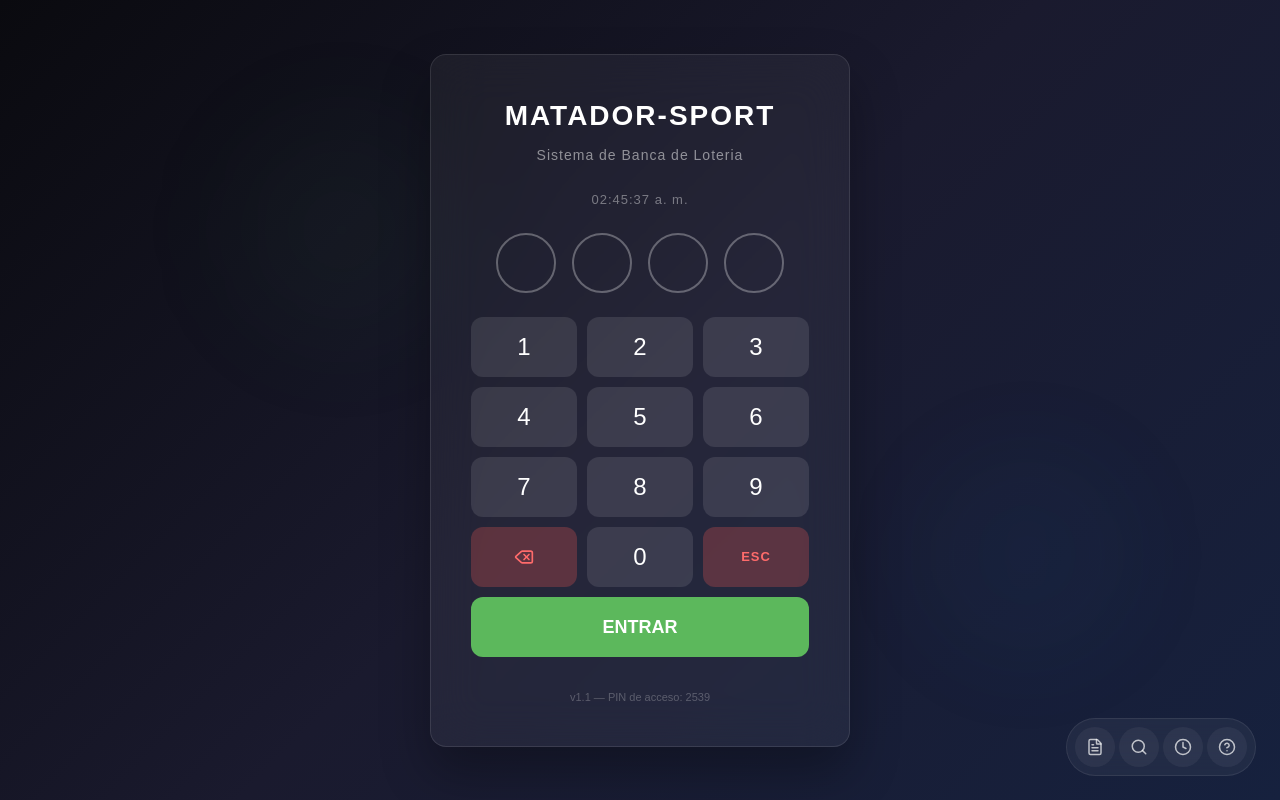
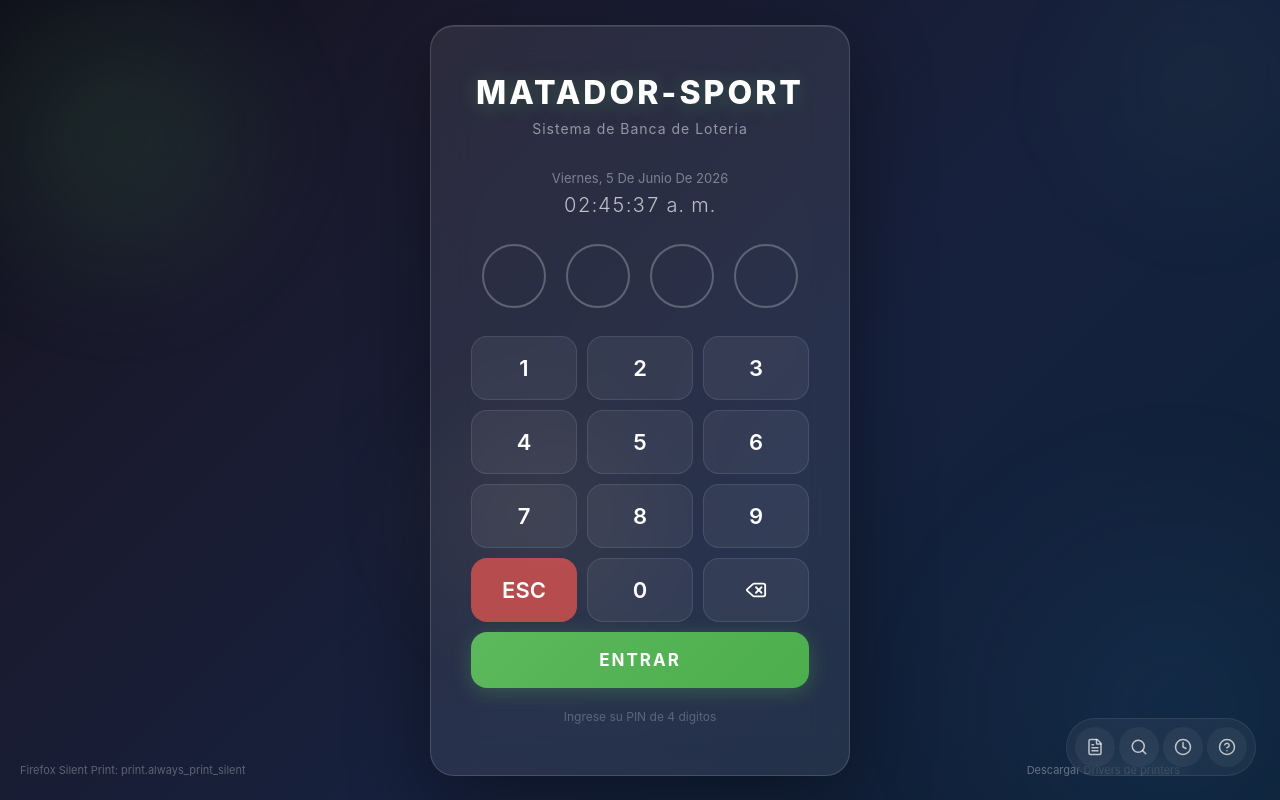
Before and after one commit to systemapropos-sp/matador-sport, a React (Vite) app: page /betting-pool/play-monitor#/sessions/new in a window 1280 px wide. Built offline with nearby package versions, Linux system fonts and the light colour scheme.

Commit message:
v2: professional login with glassmorphism + PWA

```diff
--- a/src/App.tsx
+++ b/src/App.tsx
@@ -8,10 +8,11 @@ export default function App() {
   return (
     <Routes>
       <Route path="/sessions/new" element={<Login />} />
+      <Route path="/login" element={<Login />} />
       <Route path="/betting-pool/ticket/create" element={<Dashboard />} />
       <Route path="/betting-pool/historical-sale" element={<HistoricalSales />} />
       <Route path="/betting-pool/play-monitor" element={<PlayMonitor />} />
-      <Route path="/" element={<Navigate to="/betting-pool/ticket/create" replace />} />
+      <Route path="/" element={<Navigate to="/sessions/new" replace />} />
     </Routes>
   );
 }
--- a/src/pages/Login.tsx
+++ b/src/pages/Login.tsx
@@ -1,134 +1,229 @@
 import { useState, useEffect, useCallback, useRef } from "react";
 import { motion, AnimatePresence } from "framer-motion";
 import { useNavigate } from "react-router-dom";
-import {
-  FileText,
-  Search,
-  Clock,
-  HelpCircle,
-  Delete,
-  ArrowRight,
-} from "lucide-react";
+import { Delete, FileText, Search, Clock, HelpCircle } from "lucide-react";
 
 const CORRECT_PIN = "2539";
 const AUTH_DURATION = 8 * 60 * 60 * 1000; // 8 hours in ms
 
-// ──── Sub-components ───────────────────────────────────────────────
+/* ─── Floating Orb Component ─── */
+function FloatingOrb({
+  color,
+  size,
+  x,
+  y,
+  duration,
+  delay = 0,
+}: {
+  color: string;
+  size: number;
+  x: string;
+  y: string;
+  duration: number;
+  delay?: number;
+}) {
+  return (
+    <motion.div
+      style={{
+        position: "absolute",
+        width: size,
+        height: size,
+        borderRadius: "50%",
+        background: `radial-gradient(circle, ${color} 0%, transparent 70%)`,
+        left: x,
+        top: y,
+        filter: "blur(40px)",
+        pointerEvents: "none",
+        zIndex: 0,
+      }}
+      animate={{
+        x: [0, 30, -20, 15, 0],
+        y: [0, -25, 20, -15, 0],
+        scale: [1, 1.1, 0.95, 1.05, 1],
+      }}
+      transition={{
+        repeat: Infinity,
+        repeatType: "reverse",
+        duration,
+        delay,
+        ease: "easeInOut",
+      }}
+    />
+  );
+}
 
-/** 4 circular PIN dots that fill as digits are entered */
+/* ─── PIN Dots Component ─── */
 function PinDots({
   count,
   shake,
+  errorMode,
 }: {
   count: number;
   shake: boolean;
+  errorMode: boolean;
 }) {
   return (
     <motion.div
       animate={
         shake
-          ? { x: [0, -10, 10, -10, 10, 0] }
+          ? { x: [0, -12, 12, -12, 12, -8, 8, 0] }
           : { x: 0 }
       }
-      transition={{ duration: 0.4 }}
-      className="flex items-center justify-center gap-4"
+      transition={{ duration: 0.45 }}
+      className="flex items-center justify-center gap-5"
     >
       {[0, 1, 2, 3].map((i) => (
         <motion.div
           key={i}
           className="flex items-center justify-center"
           style={{
-            width: 60,
-            height: 60,
+            width: 64,
+            height: 64,
             borderRadius: "50%",
-            border: "2px solid rgba(255,255,255,0.3)",
+            border: `2px solid ${errorMode && i < count ? "rgba(217,83,79,0.6)" : i < count ? "rgba(92,184,92,0.8)" : "rgba(255,255,255,0.25)"}`,
             background:
-              i < count ? "#5cb85c" : "transparent",
+              errorMode && i < count
+                ? "rgba(217,83,79,0.3)"
+                : i < count
+                ? "#5cb85c"
+                : "transparent",
             boxShadow:
-              i < count
-                ? "0 0 20px rgba(92,184,92,0.5)"
+              errorMode && i < count
+                ? "0 0 25px rgba(217,83,79,0.4)"
+                : i < count
+                ? "0 0 25px rgba(92,184,92,0.5)"
                 : "none",
           }}
           initial={false}
           animate={
             i < count
-              ? { scale: [0, 1.2, 1], borderColor: "rgba(92,184,92,0.8)" }
-              : { scale: 1, borderColor: "rgba(255,255,255,0.3)" }
+              ? { scale: [0, 1.2, 1] }
+              : { scale: 1 }
           }
-          transition={{ duration: 0.3, ease: "easeOut" }}
+          transition={{
+            type: "spring",
+            stiffness: 400,
+            damping: 15,
+            delay: i < count ? 0 : 0,
+          }}
         >
+          <AnimatePresence>
             {i < count && (
-            <motion.div
+              <motion.span
                 initial={{ scale: 0, opacity: 0 }}
                 animate={{ scale: 1, opacity: 1 }}
-              className="text-white font-bold text-xl"
+                exit={{ scale: 0, opacity: 0 }}
+                transition={{ duration: 0.2 }}
+                className="text-white font-bold text-2xl select-none"
+                style={{ textShadow: "0 2px 4px rgba(0,0,0,0.3)" }}
               >
-              <ArrowRight size={20} strokeWidth={3} />
-            </motion.div>
+                {"*"}
+              </motion.span>
             )}
+          </AnimatePresence>
         </motion.div>
       ))}
     </motion.div>
   );
 }
 
-/** Individual keypad button */
+/* ─── Keypad Button Component ─── */
 function KeypadButton({
   label,
   onClick,
   variant = "default",
   index = 0,
+  className = "",
 }: {
   label: React.ReactNode;
   onClick: () => void;
-  variant?: "default" | "enter" | "clear";
+  variant?: "default" | "enter" | "esc" | "backspace";
   index?: number;
+  className?: string;
 }) {
-  const baseStyle: React.CSSProperties = {
-    height: 60,
-    borderRadius: 12,
-    fontSize: variant === "enter" ? 18 : 24,
-    fontWeight: variant === "enter" ? 700 : 500,
+  const getBg = () => {
+    switch (variant) {
+      case "enter":
+        return "linear-gradient(135deg, #5cb85c, #4cae4c)";
+      case "esc":
+        return "rgba(217,83,79,0.8)";
+      case "backspace":
+        return "rgba(255,255,255,0.06)";
+      default:
+        return "rgba(255,255,255,0.06)";
+    }
+  };
+
+  const getHoverBg = () => {
+    switch (variant) {
+      case "enter":
+        return "linear-gradient(135deg, #4cae4c, #449d44)";
+      case "esc":
+        return "rgba(217,83,79,1)";
+      default:
+        return "rgba(255,255,255,0.12)";
+    }
+  };
+
+  const getActiveBg = () => {
+    switch (variant) {
+      case "enter":
+        return "linear-gradient(135deg, #449d44, #3d8b3d)";
+      case "esc":
+        return "rgba(201,48,44,1)";
+      default:
+        return "rgba(255,255,255,0.2)";
+    }
+  };
+
+  const getColor = () => {
+    switch (variant) {
+      case "enter":
+        return "#fff";
+      case "esc":
+        return "#fff";
+      default:
+        return "#fff";
+    }
+  };
+
+  return (
+    <motion.button
+      className={className}
+      style={{
+        height: 64,
+        borderRadius: 16,
+        fontSize: variant === "enter" ? 18 : 22,
+        fontWeight: variant === "enter" ? 700 : 600,
         cursor: "pointer",
         userSelect: "none",
         display: "flex",
         alignItems: "center",
         justifyContent: "center",
-    border: "none",
+        border:
+          variant === "enter" || variant === "esc"
+            ? "none"
+            : "1px solid rgba(255,255,255,0.1)",
         outline: "none",
-  };
-
-  const variantStyles: Record<string, React.CSSProperties> = {
-    default: {
-      background: "rgba(255,255,255,0.1)",
-      color: "#fff",
-    },
-    enter: {
-      background: "#5cb85c",
-      color: "#fff",
-      gridColumn: "1 / -1",
-      width: "100%",
-    },
-    clear: {
-      background: "rgba(217,83,79,0.3)",
-      color: "#ff6b6b",
-      fontSize: 16,
-      fontWeight: 600,
-    },
-  };
-
-  return (
-    <motion.button
-      style={{ ...baseStyle, ...variantStyles[variant] }}
-      initial={{ opacity: 0, y: 15 }}
+        background: getBg(),
+        color: getColor(),
+        transition: "background 0.15s ease",
+      }}
+      initial={{ opacity: 0, y: 20 }}
       animate={{ opacity: 1, y: 0 }}
       transition={{
-        delay: 0.4 + index * 0.05,
-        duration: 0.3,
+        delay: 0.3 + index * 0.04,
+        duration: 0.35,
         ease: "easeOut",
       }}
-      whileHover={{ scale: 1.05, backgroundColor: "rgba(255,255,255,0.2)" }}
-      whileTap={{ scale: 0.95, backgroundColor: "rgba(255,255,255,0.3)" }}
+      whileHover={{
+        scale: 1.05,
+        background: getHoverBg(),
+      }}
+      whileTap={{
+        scale: 0.95,
+        background: getActiveBg(),
+      }}
       onClick={onClick}
     >
       {label}
@@ -136,12 +231,8 @@ function KeypadButton({
   );
 }
 
-/** Bottom-right floating shortcuts bar */
-function ShortcutsBar({
-  navigate,
-}: {
-  navigate: (path: string) => void;
-}) {
+/* ─── Shortcuts Bar ─── */
+function ShortcutsBar({ navigate }: { navigate: (path: string) => void }) {
   const [hovered, setHovered] = useState<number | null>(null);
 
   const shortcuts = [
@@ -155,7 +246,7 @@ function ShortcutsBar({
     <motion.div
       initial={{ opacity: 0, y: 20 }}
       animate={{ opacity: 1, y: 0 }}
-      transition={{ delay: 0.8, duration: 0.5 }}
+      transition={{ delay: 1, duration: 0.5 }}
       style={{
         position: "fixed",
         bottom: 24,
@@ -204,7 +295,6 @@ function ShortcutsBar({
             >
               <Icon size={18} />
             </motion.button>
-            {/* Tooltip */}
             <AnimatePresence>
               {hovered === i && (
                 <motion.div
@@ -238,23 +328,23 @@ function ShortcutsBar({
   );
 }
 
-// ──── Main Login Component ─────────────────────────────────────────
-
+/* ─── Main Login Component ─── */
 export default function Login() {
   const navigate = useNavigate();
-  const [pin, setPin] = useState<string>("");
-  const [error, setError] = useState<string>("");
+  const [pin, setPin] = useState("");
+  const [error, setError] = useState("");
   const [shake, setShake] = useState(false);
+  const [errorMode, setErrorMode] = useState(false);
   const [currentTime, setCurrentTime] = useState(new Date());
   const autoValidateTimer = useRef<ReturnType<typeof setTimeout> | null>(null);
 
-  // Update clock every second
+  // Update clock
   useEffect(() => {
     const t = setInterval(() => setCurrentTime(new Date()), 1000);
     return () => clearInterval(t);
   }, []);
 
-  // Check if already authenticated
+  // Check existing auth
   useEffect(() => {
     const ts = localStorage.getItem("matador_auth_timestamp");
     if (ts && Date.now() - parseInt(ts, 10) < AUTH_DURATION) {
@@ -262,7 +352,7 @@ export default function Login() {
     }
   }, [navigate]);
 
-  // Handle PIN validation
+  // Validate PIN
   const validatePin = useCallback(
     (p: string) => {
       if (p === CORRECT_PIN) {
@@ -271,46 +361,47 @@ export default function Login() {
         navigate("/betting-pool/ticket/create");
       } else {
         setError("PIN incorrecto");
+        setErrorMode(true);
         setShake(true);
         setTimeout(() => {
           setShake(false);
           setPin("");
-        }, 600);
+          setErrorMode(false);
+        }, 800);
       }
     },
     [navigate]
   );
 
-  // Auto-validate when 4 digits entered
+  // Auto-submit on 4 digits
   useEffect(() => {
     if (pin.length === 4) {
       autoValidateTimer.current = setTimeout(() => {
         validatePin(pin);
-      }, 500);
+      }, 400);
     }
     return () => {
       if (autoValidateTimer.current) clearTimeout(autoValidateTimer.current);
     };
   }, [pin, validatePin]);
 
-  // Handle digit input
+  // Digit input
   const handleDigit = useCallback((digit: string) => {
     setError("");
-    setPin((prev) => {
-      if (prev.length >= 4) return prev;
-      return prev + digit;
-    });
+    setPin((prev) => (prev.length >= 4 ? prev : prev + digit));
   }, []);
 
-  // Handle backspace
+  // Backspace
   const handleBackspace = useCallback(() => {
     setError("");
+    setErrorMode(false);
     setPin((prev) => prev.slice(0, -1));
   }, []);
 
-  // Handle clear
+  // Clear
   const handleClear = useCallback(() => {
     setError("");
+    setErrorMode(false);
     setPin("");
   }, []);
 
@@ -336,19 +427,26 @@ export default function Login() {
     return () => window.removeEventListener("keydown", handleKeyDown);
   }, [pin, handleDigit, handleBackspace, handleClear, validatePin]);
 
-  // Keypad layout: 1-2-3, 4-5-6, 7-8-9, del-0-enter
-  const keypadRows = [
-    ["1", "2", "3"],
-    ["4", "5", "6"],
-    ["7", "8", "9"],
-  ];
-
   const timeStr = currentTime.toLocaleTimeString("es-ES", {
     hour: "2-digit",
     minute: "2-digit",
     second: "2-digit",
     hour12: true,
   });
+
+  const dateStr = currentTime.toLocaleDateString("es-ES", {
+    weekday: "long",
+    year: "numeric",
+    month: "long",
+    day: "numeric",
+  });
+
+  // Keypad rows
+  const keypadNumbers = [
+    ["1", "2", "3"],
+    ["4", "5", "6"],
+    ["7", "8", "9"],
+  ];
 
   return (
     <div
@@ -360,87 +458,83 @@ export default function Login() {
         justifyContent: "center",
         position: "relative",
         overflow: "hidden",
-        background: "linear-gradient(135deg, #0a0a0f 0%, #1a1a2e 50%, #16213e 100%)",
+        background: "linear-gradient(135deg, #0f0f1a 0%, #1a1a2e 25%, #16213e 60%, #0d2137 100%)",
+        fontFamily:
+          '-apple-system, BlinkMacSystemFont, "Segoe UI", Roboto, Arial, sans-serif',
       }}
     >
-      {/* Subtle animated background orbs */}
-      <div
-        style={{
-          position: "absolute",
-          top: "10%",
-          left: "15%",
-          width: 300,
-          height: 300,
-          borderRadius: "50%",
-          background: "radial-gradient(circle, rgba(92,184,92,0.08) 0%, transparent 70%)",
-          filter: "blur(60px)",
-          animation: "pulse 8s ease-in-out infinite",
-          zIndex: 0,
-        }}
+      {/* ── Floating Orbs ── */}
+      <FloatingOrb
+        color="rgba(92,184,92,0.15)"
+        size={400}
+        x="-5%"
+        y="-10%"
+        duration={10}
+        delay={0}
       />
-      <div
-        style={{
-          position: "absolute",
-          bottom: "15%",
-          right: "10%",
-          width: 250,
-          height: 250,
-          borderRadius: "50%",
-          background: "radial-gradient(circle, rgba(51,122,183,0.1) 0%, transparent 70%)",
-          filter: "blur(50px)",
-          animation: "pulse 10s ease-in-out infinite reverse",
-          zIndex: 0,
-        }}
+      <FloatingOrb
+        color="rgba(51,122,183,0.12)"
+        size={500}
+        x="70%"
+        y="60%"
+        duration={12}
+        delay={2}
+      />
+      <FloatingOrb
+        color="rgba(240,173,78,0.08)"
+        size={350}
+        x="30%"
+        y="40%"
+        duration={9}
+        delay={1}
+      />
+      <FloatingOrb
+        color="rgba(92,184,92,0.06)"
+        size={300}
+        x="80%"
+        y="-5%"
+        duration={11}
+        delay={3}
       />
 
-      {/* CSS for pulse animation */}
-      <style>{`
-        @keyframes pulse {
-          0%, 100% { transform: scale(1); opacity: 0.6; }
-          50% { transform: scale(1.2); opacity: 1; }
-        }
-      `}</style>
-
-      {/* ─── Main Card ─── */}
+      {/* ── Glassmorphism Card ── */}
       <motion.div
-        initial={{ opacity: 0, y: 30 }}
-        animate={{ opacity: 1, y: 0 }}
+        initial={{ opacity: 0, y: 30, scale: 0.95 }}
+        animate={{ opacity: 1, y: 0, scale: 1 }}
         transition={{ duration: 0.6, ease: "easeOut" }}
         style={{
-          width: "100%",
-          maxWidth: 420,
-          margin: "0 16px",
-          padding: 40,
-          borderRadius: 16,
-          background: "rgba(255,255,255,0.05)",
-          backdropFilter: "blur(24px)",
-          WebkitBackdropFilter: "blur(24px)",
-          border: "1px solid rgba(255,255,255,0.1)",
-          boxShadow: "0 25px 50px rgba(0,0,0,0.3)",
-          position: "relative",
-          zIndex: 10,
+          width: 420,
+          padding: "48px 40px",
+          borderRadius: 24,
+          background: "rgba(255,255,255,0.08)",
+          backdropFilter: "blur(20px)",
+          WebkitBackdropFilter: "blur(20px)",
+          border: "1px solid rgba(255,255,255,0.15)",
+          boxShadow:
+            "0 25px 80px rgba(0,0,0,0.4), inset 0 1px 0 rgba(255,255,255,0.1)",
           display: "flex",
           flexDirection: "column",
           alignItems: "center",
-          gap: 24,
+          position: "relative",
+          zIndex: 10,
         }}
       >
-        {/* Logo area */}
+        {/* Logo */}
         <motion.div
-          initial={{ opacity: 0, y: 20 }}
+          initial={{ opacity: 0, y: -15 }}
           animate={{ opacity: 1, y: 0 }}
-          transition={{ delay: 0.1, duration: 0.5 }}
-          style={{ textAlign: "center" }}
+          transition={{ delay: 0.2, duration: 0.5 }}
+          className="text-center"
         >
           <h1
             style={{
-              fontSize: 28,
-              fontWeight: 700,
-              letterSpacing: 2,
+              fontSize: 32,
+              fontWeight: 800,
               color: "#fff",
+              letterSpacing: 3,
+              textShadow: "0 2px 20px rgba(92,184,92,0.3)",
               margin: 0,
-              textTransform: "uppercase",
-              fontFamily: "Arial, Helvetica, sans-serif",
+              lineHeight: 1.2,
             }}
           >
             MATADOR-SPORT
@@ -449,7 +543,8 @@ export default function Login() {
             style={{
               fontSize: 14,
               color: "rgba(255,255,255,0.5)",
-              margin: "8px 0 0 0",
+              marginTop: 6,
+              marginBottom: 30,
               letterSpacing: 1,
             }}
           >
@@ -457,43 +552,62 @@ export default function Login() {
           </p>
         </motion.div>
 
-        {/* Time display */}
+        {/* Date/Time */}
         <motion.div
           initial={{ opacity: 0 }}
           animate={{ opacity: 1 }}
-          transition={{ delay: 0.2, duration: 0.5 }}
+          transition={{ delay: 0.3, duration: 0.4 }}
+          className="text-center"
+          style={{ marginBottom: 24 }}
+        >
+          <div
             style={{
               fontSize: 13,
               color: "rgba(255,255,255,0.4)",
+              textTransform: "capitalize",
+              marginBottom: 2,
+            }}
+          >
+            {dateStr}
+          </div>
+          <div
+            style={{
+              fontSize: 20,
+              fontWeight: 300,
+              color: "rgba(255,255,255,0.7)",
+              fontVariantNumeric: "tabular-nums",
               letterSpacing: 1,
             }}
           >
             {timeStr}
+          </div>
         </motion.div>
 
-        {/* PIN display dots */}
+        {/* PIN Dots */}
         <motion.div
-          initial={{ opacity: 0, y: 15 }}
-          animate={{ opacity: 1, y: 0 }}
-          transition={{ delay: 0.3, duration: 0.5 }}
-          style={{ width: "100%" }}
+          initial={{ opacity: 0, scale: 0.8 }}
+          animate={{ opacity: 1, scale: 1 }}
+          transition={{ delay: 0.35, duration: 0.4 }}
+          style={{ marginBottom: 28 }}
         >
-          <PinDots count={pin.length} shake={shake} />
+          <PinDots count={pin.length} shake={shake} errorMode={errorMode} />
         </motion.div>
 
-        {/* Error message */}
+        {/* Error Message */}
         <AnimatePresence>
           {error && (
             <motion.div
-              initial={{ opacity: 0, height: 0 }}
-              animate={{ opacity: 1, height: "auto" }}
-              exit={{ opacity: 0, height: 0 }}
-              transition={{ duration: 0.2 }}
+              initial={{ opacity: 0, y: -8, height: 0 }}
+              animate={{ opacity: 1, y: 0, height: "auto" }}
+              exit={{ opacity: 0, y: -8, height: 0 }}
+              transition={{ duration: 0.25 }}
               style={{
                 color: "#ff6b6b",
-                fontSize: 14,
-                fontWeight: 600,
+                fontSize: 13,
+                fontWeight: 500,
+                marginBottom: 16,
                 textAlign: "center",
+                textShadow: "0 0 10px rgba(255,107,107,0.3)",
               }}
             >
               {error}
@@ -501,7 +615,7 @@ export default function Login() {
           )}
         </AnimatePresence>
 
-        {/* Numeric keypad */}
+        {/* Keypad Grid */}
         <div
           style={{
             display: "grid",
@@ -510,67 +624,152 @@ export default function Login() {
             width: "100%",
           }}
         >
-          {keypadRows.map((row, ri) =>
-            row.map((digit, ci) => (
+          {/* Number rows */}
+          {keypadNumbers.map((row, rowIdx) =>
+            row.map((num, colIdx) => {
+              const idx = rowIdx * 3 + colIdx;
+              return (
                 <KeypadButton
-                key={digit}
-                label={digit}
-                onClick={() => handleDigit(digit)}
-                index={ri * 3 + ci}
+                  key={num}
+                  label={num}
+                  onClick={() => handleDigit(num)}
+                  variant="default"
+                  index={idx}
                 />
-            ))
+              );
+            })
           )}
 
-          {/* Bottom row: Backspace, 0, (empty spacer for visual balance) */}
+          {/* Bottom row: ESC, 0, Backspace */}
           <KeypadButton
-            label={<Delete size={20} />}
-            onClick={handleBackspace}
-            variant="clear"
+            label="ESC"
+            onClick={handleClear}
+            variant="esc"
             index={9}
           />
           <KeypadButton
             label="0"
             onClick={() => handleDigit("0")}
+            variant="default"
             index={10}
           />
           <KeypadButton
-            label={
-              <span style={{ fontSize: 13, fontWeight: 700, letterSpacing: 1 }}>
-                ESC
-              </span>
-            }
-            onClick={handleClear}
-            variant="clear"
+            label={<Delete size={22} />}
+            onClick={handleBackspace}
+            variant="backspace"
             index={11}
           />
 
-          {/* ENTER button */}
-          <KeypadButton
-            label="ENTRAR"
+          {/* ENTRAR button - spans 3 columns */}
+          <motion.button
+            style={{
+              gridColumn: "1 / -1",
+              height: 56,
+              borderRadius: 16,
+              fontSize: 17,
+              fontWeight: 700,
+              cursor: "pointer",
+              userSelect: "none",
+              display: "flex",
+              alignItems: "center",
+              justifyContent: "center",
+              border: "none",
+              outline: "none",
+              background: "linear-gradient(135deg, #5cb85c, #4cae4c)",
+              color: "#fff",
+              textTransform: "uppercase",
+              letterSpacing: 2,
+              boxShadow: "0 4px 20px rgba(92,184,92,0.3)",
+            }}
+            initial={{ opacity: 0, y: 15 }}
+            animate={{ opacity: 1, y: 0 }}
+            transition={{ delay: 0.7, duration: 0.35 }}
+            whileHover={{
+              scale: 1.02,
+              background: "linear-gradient(135deg, #4cae4c, #449d44)",
+              boxShadow: "0 6px 25px rgba(92,184,92,0.4)",
+            }}
+            whileTap={{
+              scale: 0.98,
+              background: "linear-gradient(135deg, #449d44, #3d8b3d)",
+            }}
             onClick={() => pin.length === 4 && validatePin(pin)}
-            variant="enter"
-            index={12}
-          />
+          >
+            ENTRAR
+          </motion.button>
         </div>
 
-        {/* Footer */}
+        {/* Hint */}
+        <motion.p
+          initial={{ opacity: 0 }}
+          animate={{ opacity: 1 }}
+          transition={{ delay: 0.9, duration: 0.4 }}
+          style={{
+            marginTop: 20,
+            fontSize: 12,
+            color: "rgba(255,255,255,0.25)",
+            textAlign: "center",
+          }}
+        >
+          Ingrese su PIN de 4 digitos
+        </motion.p>
+      </motion.div>
+
+      {/* ── Footer Links ── */}
       <motion.div
         initial={{ opacity: 0 }}
         animate={{ opacity: 1 }}
-          transition={{ delay: 0.9, duration: 0.5 }}
+        transition={{ delay: 1.1, duration: 0.5 }}
+        style={{
+          position: "fixed",
+          bottom: 20,
+          left: 20,
+          zIndex: 20,
+        }}
+      >
+        <div
           style={{
             fontSize: 11,
-            color: "rgba(255,255,255,0.25)",
-            textAlign: "center",
-            marginTop: 8,
+            color: "rgba(255,255,255,0.3)",
+            lineHeight: 1.6,
           }}
         >
-          v1.1 &mdash; PIN de acceso: 2539
-        </motion.div>
+          <div>Firefox Silent Print: print.always_print_silent</div>
+        </div>
       </motion.div>
 
-      {/* ─── Bottom shortcuts bar ─── */}
-      <ShortcutsBar navigate={(p) => navigate(p)} />
+      <motion.div
+        initial={{ opacity: 0 }}
+        animate={{ opacity: 1 }}
+        transition={{ delay: 1.1, duration: 0.5 }}
+        style={{
+          position: "fixed",
+          bottom: 20,
+          right: 100,
+          zIndex: 20,
+        }}
+      >
+        <a
+          href="/drivers"
+          style={{
+            fontSize: 11,
+            color: "rgba(255,255,255,0.35)",
+            textDecoration: "none",
+            transition: "color 0.2s",
+          }}
+          onMouseEnter={(e) =>
+            (e.currentTarget.style.color = "rgba(255,255,255,0.6)")
+          }
+          onMouseLeave={(e) =>
+            (e.currentTarget.style.color = "rgba(255,255,255,0.35)")
+          }
+        >
+          Descargar Drivers de printers
+        </a>
+      </motion.div>
+
+      {/* ── Shortcuts Bar ── */}
+      <ShortcutsBar navigate={navigate} />
     </div>
   );
 }
```
Also changed, not shown: index.html (+15 -1 lines), public/sw.js (added, +58 -0 lines), public/manifest.json (added). Lines whose indentation alone changed are shown as unchanged.
